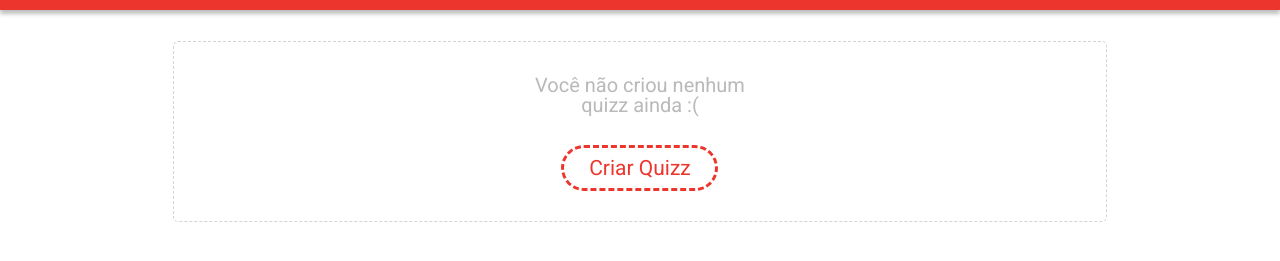
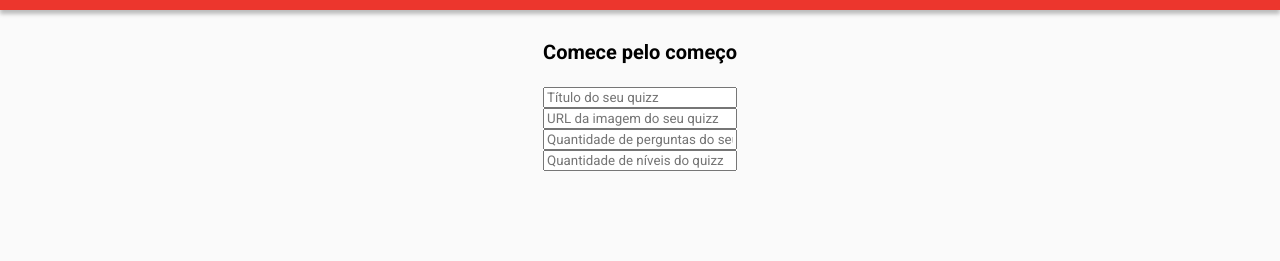
Before and after one commit to Gabrielsousas/projeto6-buzzfeed, a plain HTML site: page index.html in a window 1280 px wide. Both pictures are taken after a click on the button "Criar Quizz". Shown: the part 59-320 px from the top of the page. Drawn offline with Linux system fonts and the light colour scheme.

Commit message:
Ao clicar em 'Criar Quizz' muda de página

```diff
--- a/css/style.css
+++ b/css/style.css
@@ -8,25 +8,28 @@
 }
 
 .header {
+    background-color: #EC362D;
+    width: 100%;
+    height: 69px;
     display: flex;
     align-items: center;
     justify-content: center;
-    height: 69px;
-    background-color: #EC362D;
     box-shadow: 0px 4px 4px rgba(0, 0, 0, 0.25);
     position: fixed;
     top: 0;
-    width: 100%;
     z-index: 2;
 }
 
 .header span {
     font-family: Roboto;
-    font-style: normal;
     font-weight: 700;
     font-size: 37px;
     line-height: 43px;
-    color: #FFFFFF;
+    color: white;
+}
+
+body {
+    background-color: #fafafa;
 }
 
 main {
@@ -72,3 +75,25 @@ main {
     font-weight: 400;
     font-size: 21px;
 }
+
+.h2-screen3 {
+    font-weight: 700;
+    font-size: 20px;
+    font-family: Roboto;
+    line-height: 23px;
+    margin-bottom: 23px;
+}
+
+.h2-screen3 div {
+    width: 100%;
+    height: fit-content;
+    background-color: greenyellow;
+}
+
+.formulario {
+    background-color: white;
+    width: 100%;
+    display: flex;
+    flex-direction: column;
+
+}
--- a/index.html
+++ b/index.html
@@ -20,17 +20,25 @@
   <main class="screen-1">
     <section class="criarQuizz">
       <span>Você não criou nenhum quizz ainda :(</span>
-      <button class="botaoCriarQuizz">Criar Quizz</button>
+      <button class="botaoCriarQuizz" onclick="criarQuizz()">Criar Quizz</button>
     </section>
   </main>
 
-  <main class="screen-3">
+  <main class="screen-3 hidden">
     <section class="screen-3-1">
-
+      <h2 class="h2-screen3">Comece pelo começo</h2>
+      <div>
+        <form class="formulario" action="https://mock-api.driven.com.br/api/v4/buzzquizz/quizzes" method="post">
+          <input type="text" name="titulo" placeholder="Título do seu quizz">
+          <input type="text" name="imagem" placeholder="URL da imagem do seu quizz">
+          <input type="text" name="perguntas" placeholder="Quantidade de perguntas do seu quizz">
+          <input type="text" name="niveis" placeholder="Quantidade de níveis do quizz">
+        </form>
+      </div>
     </section>
   </main>
 
-  <script src="./script.js"></script>
+  <script src="script.js"></script>
 </body>
 
 </html>
--- a/script.js
+++ b/script.js
@@ -0,0 +1,5 @@
+
+function criarQuizz() {
+    document.querySelector('.screen-1').classList.add('hidden');
+    document.querySelector('.screen-3').classList.remove('hidden');
+}
```
